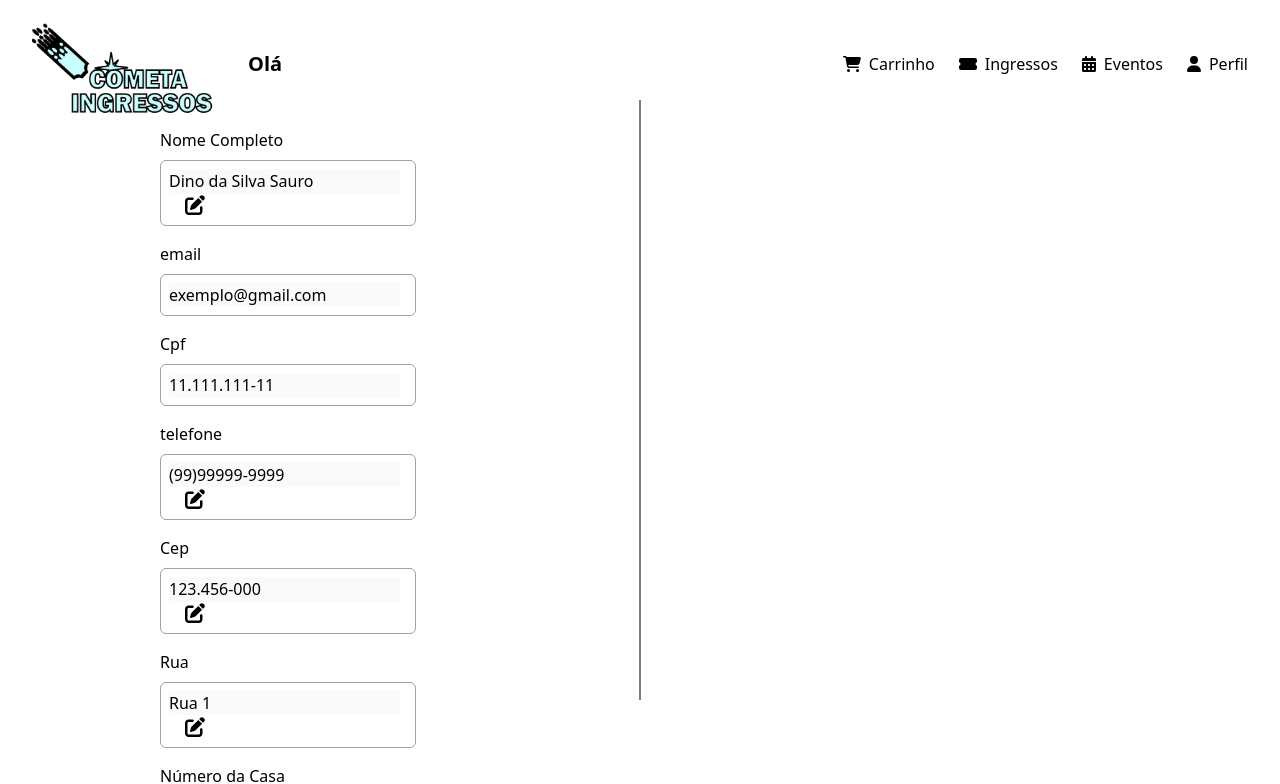
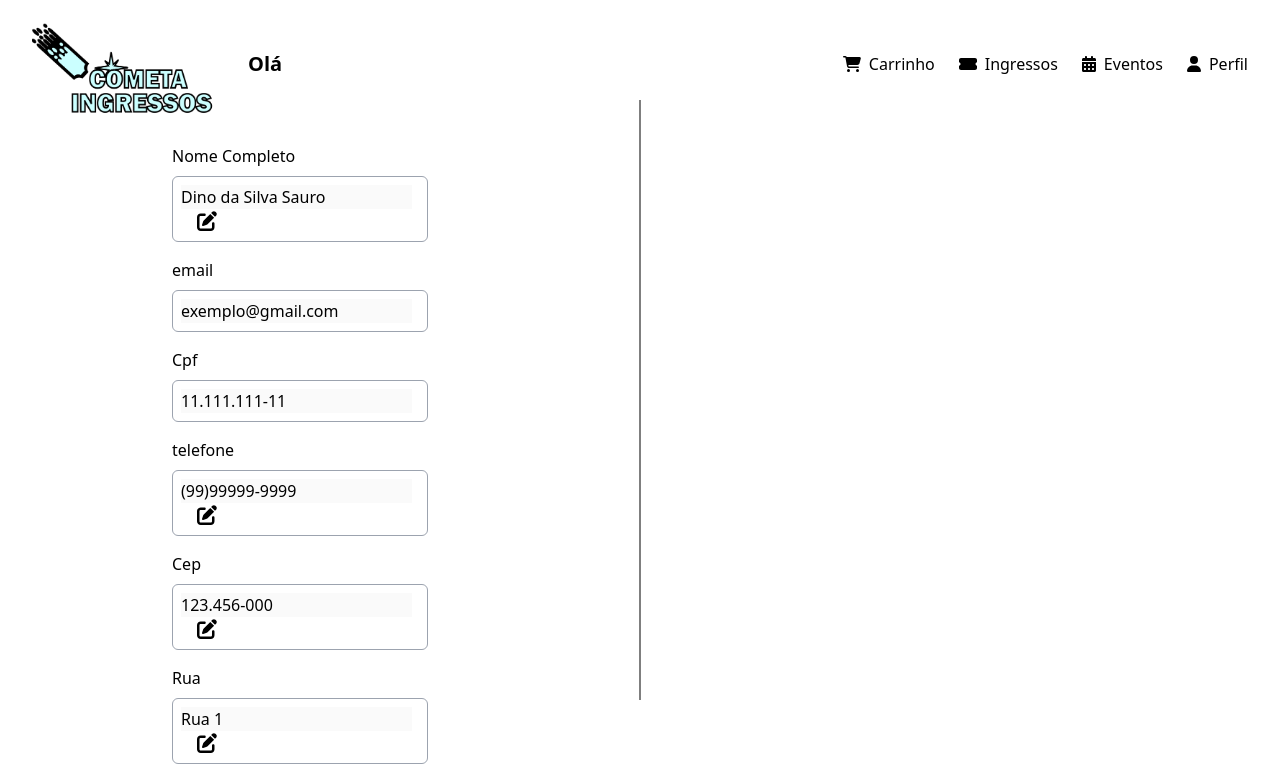
Before and after one commit to Yamazaki-Khaio/Cometa-Ingresso, a Next.js app in the folder ingressoscometa/: page /perfil in a window 1280 px wide. Shown: the top 784 px of the page. Built offline with nearby package versions, Linux system fonts and the light colour scheme; no server answers.

Commit message:
comitei aqui pô

```diff
--- a/ingressoscometa/src/components/PerfilCliente/TelaPerfil.tsx
+++ b/ingressoscometa/src/components/PerfilCliente/TelaPerfil.tsx
@@ -13,7 +13,7 @@ export default function Perfil(){
 
     return(
 
-        <div className="grid grid-cols-8">
+        <div className="grid grid-cols-8 p-4">
             <div className="col-start-2 col-span-2 flex justify-start items-start">
                 <form>
                     <PerfilCampoNome/>
```
